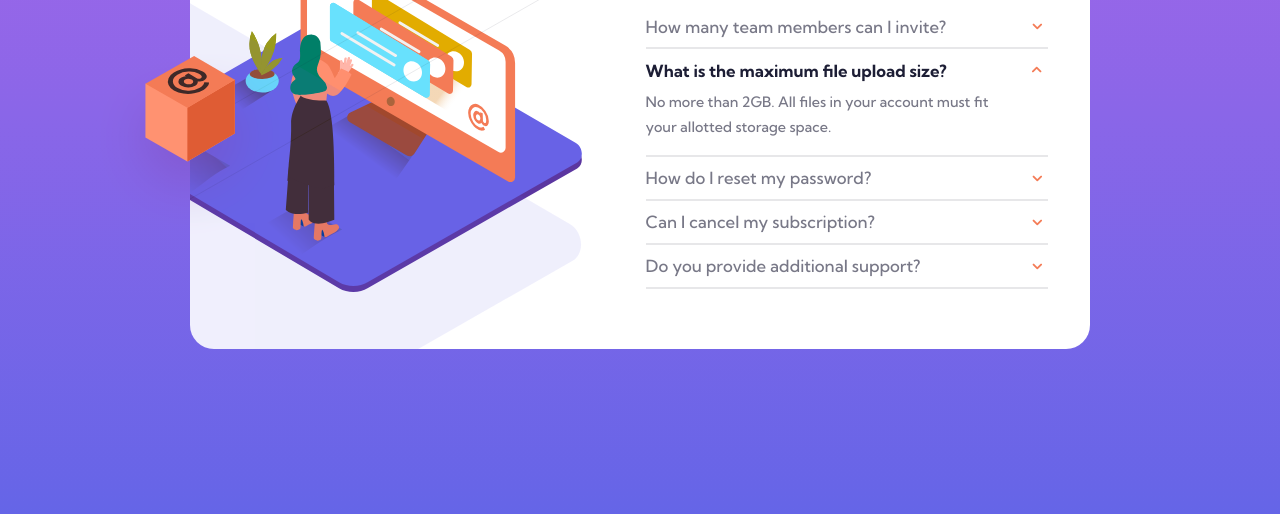
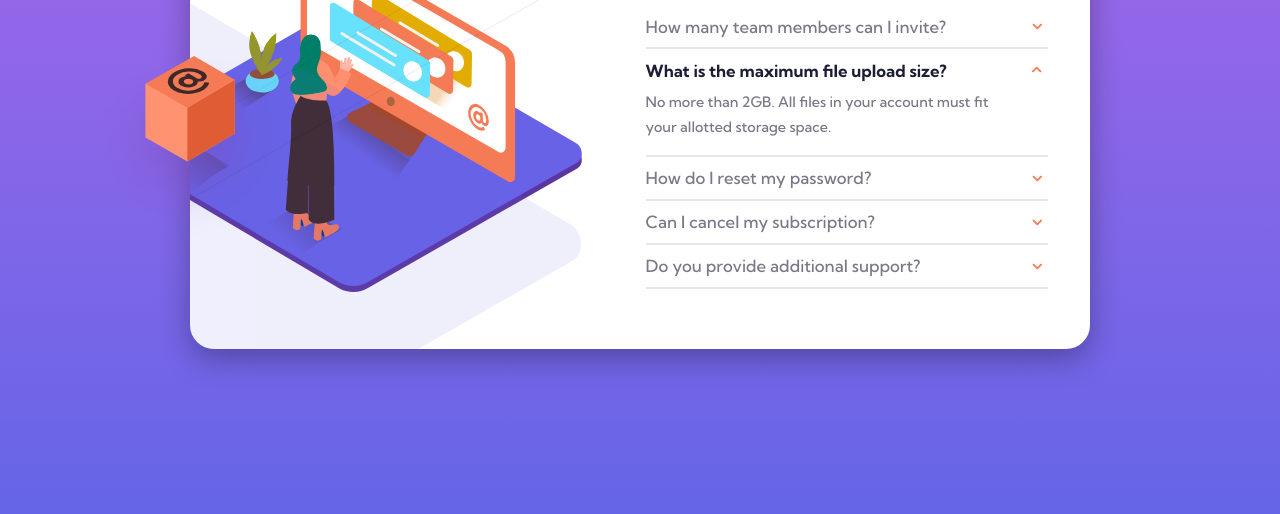
Before and after one commit to pyaetheiN/faq-accordion-card-main, a plain HTML site: page index.html in a window 1280 px wide. Shown: the part 286-800 px from the top of the page. Drawn offline with nearby package versions, Linux system fonts and the light colour scheme.

Commit message:
commit on main

```diff
--- a/scss/style.scss
+++ b/scss/style.scss
@@ -37,6 +37,7 @@ img{
   padding: 3.5em;
   overflow: hidden;
   border-radius: 1.5rem;
+  box-shadow: 0 10px 30px rgba(0,0,0,0.3);
   position: relative;
 
 
```
Also changed, not shown: css/style.css, 1 other file.
